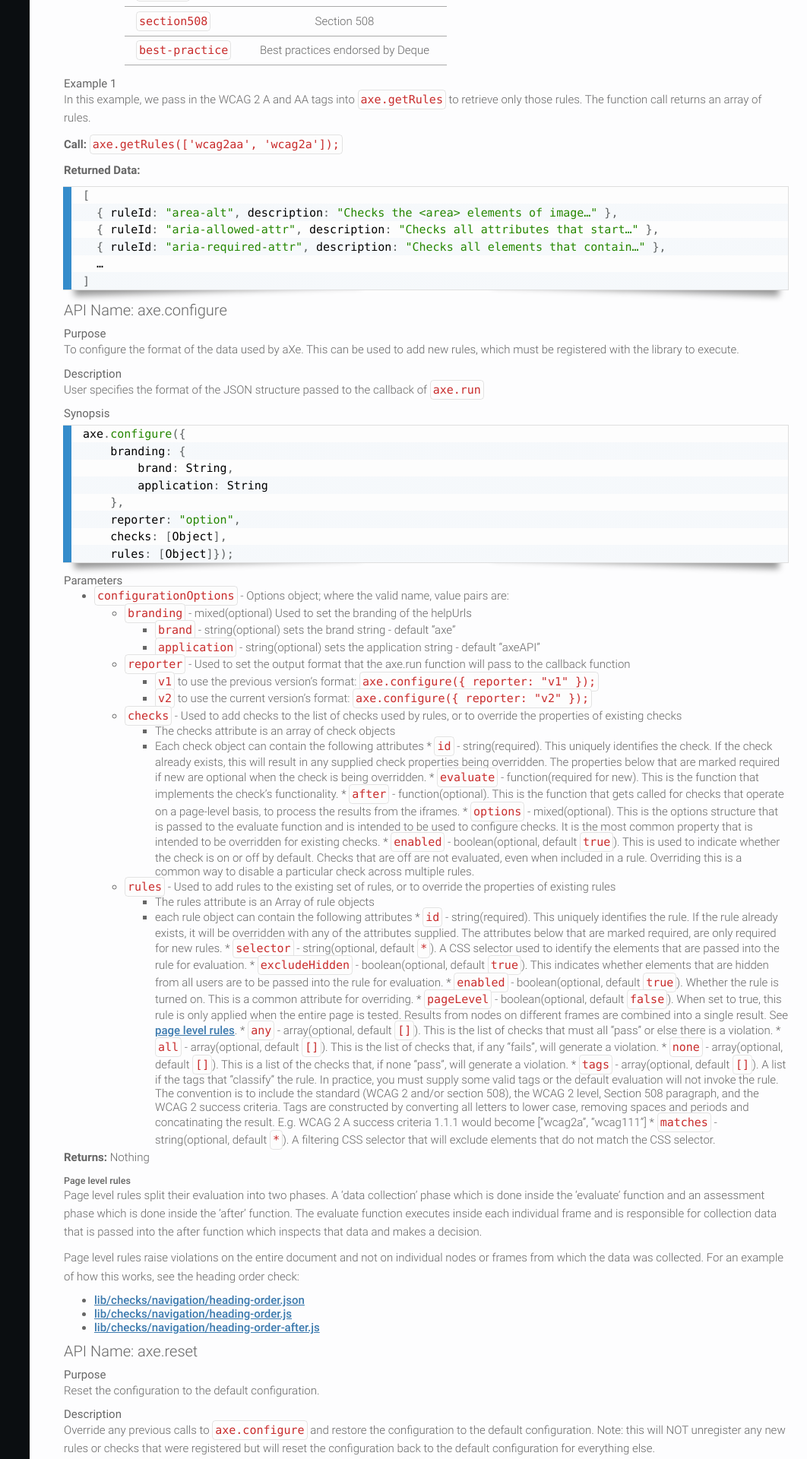
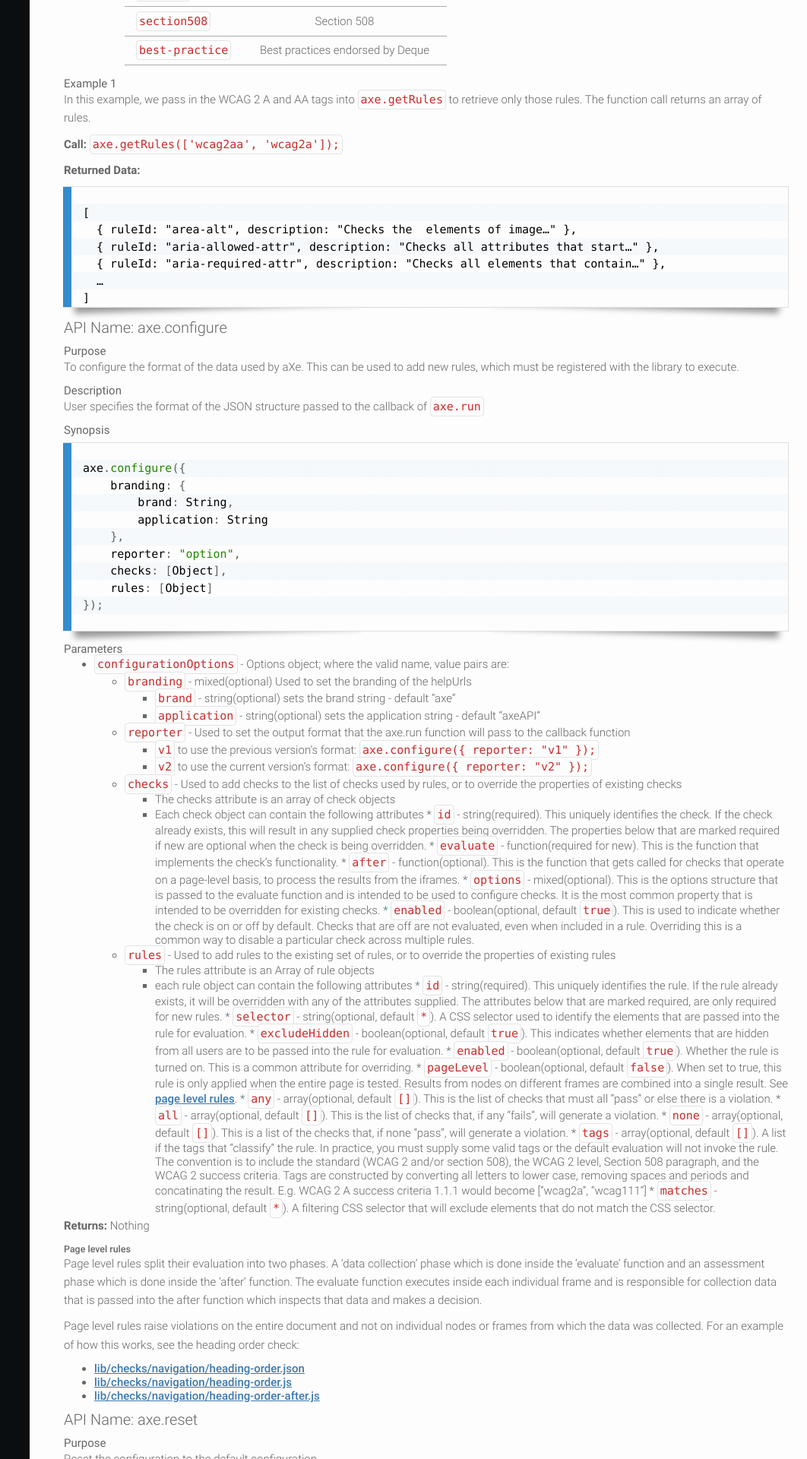
Before and after one commit to dequelabs/axe-website, a Jekyll site: the page built from docs.md, in a window 1280 px wide. Shown: the part 1653-3573 px from the top of the page at 76% size, without its empty margins (218-1280 px from the left). Built offline with Jekyll 4.4.1, drawn with Linux system fonts in a browser that asks for light colours; some of the changed text lies outside the part shown.

Commit message:
style: fix syntax highlighting in docs

````diff
--- a/docs.md
+++ b/docs.md
@@ -97,14 +97,16 @@
 
 **Returned Data:**
 
-```javascript
+<div class="highlighter-route language-json">
+<pre><code>
 [
   { ruleId: "area-alt", description: "Checks the <area> elements of image…" },
   { ruleId: "aria-allowed-attr", description: "Checks all attributes that start…" },
   { ruleId: "aria-required-attr", description: "Checks all elements that contain…" },
   …
 ]
-```
+</code></pre>
+</div>
 
 ### API Name: axe.configure
 
@@ -118,7 +120,8 @@
 
 #### Synopsis
 
-```javascript
+<div class="highlighter-route language-javascript">
+<pre><code>
 axe.configure({
 	branding: {
 		brand: String,
@@ -126,8 +129,11 @@
 	},
 	reporter: "option",
 	checks: [Object],
-	rules: [Object]});
-```
+	rules: [Object]
+});
+
+</code></pre>
+</div>
 
 #### Parameters
 
@@ -167,6 +173,7 @@
 Page level rules split their evaluation into two phases. A 'data collection' phase which is done inside the 'evaluate' function and an assessment phase which is done inside the 'after' function. The evaluate function executes inside each individual frame and is responsible for collection data that is passed into the after function which inspects that data and makes a decision.
 
 Page level rules raise violations on the entire document and not on individual nodes or frames from which the data was collected. For an example of how this works, see the heading order check:
+
 - [lib/checks/navigation/heading-order.json](https://github.com/dequelabs/axe-core/blob/master/lib/checks/navigation/heading-order.json)
 - [lib/checks/navigation/heading-order.js](https://github.com/dequelabs/axe-core/blob/master/lib/checks/navigation/heading-order.js)
 - [lib/checks/navigation/heading-order-after.js](https://github.com/dequelabs/axe-core/blob/master/lib/checks/navigation/heading-order-after.js)
@@ -183,9 +190,12 @@
 
 #### Synopsis
 
-```javascript
+<div class="highlighter-route language-javascript">
+<pre><code>
 axe.reset();
-```
+
+</code></pre>
+</div>
 
 #### Parameters
 
@@ -204,9 +214,12 @@
 
 #### Synopsis
 
-```javascript
+<div class="highlighter-route language-javascript">
+<pre><code>
 axe.run(context, options, callback);
-```
+
+</code></pre>
+</div>
 
 #### Parameters axe.run
 
@@ -245,47 +258,58 @@
 
 1. Include the first item in the `$fixture` NodeList but exclude its first child
 
-	```javascript
+	<div class="highlighter-route language-json">
+	<pre><code>
 	{
 	  include: $fixture[0],
 	  exclude: $fixture[0].firstChild
 	}
-	```
+	</code></pre>
+	</div>
 2. Include the element with the ID of `fix` but exclude any `div`s within it
 
-	```javascript
+	<div class="highlighter-route language-json">
+	<pre><code>
 	{
 	  include: [['#fix']],
 	  exclude: [['#fix div']]
 	}
-	```
+	</code></pre>
+	</div>
 3. Include the whole document except any structures whose parent contains the class `exclude1` or `exclude2`
 
-	```javascript
+	<div class="highlighter-route language-json">
+	<pre><code>
 	{
 	  exclude: [['.exclude1'], ['.exclude2']]
 	}
-	```
+	</code></pre>
+	</div>
 4. Include the element with the ID of `fix`, within the iframe with id `frame`
 
-  ```javascript
+  <div class="highlighter-route language-json">
+	<pre><code>
   {
     include: [['#frame', '#fix']]
   }
-  ```
+  </code></pre>
+  </div>
 5. Include the element with the ID of `fix`, within the iframe with id `frame2`, within the iframe with id `frame1`
 
-  ```javascript
+  <div class="highlighter-route language-json">
+	<pre><code>
   {
     include: [['#frame1', '#frame2', '#fix']]
   }
-  ```
+  </code></pre>
+  </div>
 6. Include the following:
   * The element with the ID of `fix`, within the iframe with id `frame2`, within the iframe with id `frame1`
   * The element with id `header`
   * All links
 
-  ```javascript
+  <div class="highlighter-route language-json">
+	<pre><code>
   {
     include: [
       ['#header'],
@@ -293,7 +317,8 @@
       ['#frame1', '#frame2', '#fix']
     ]
   }
-  ```
+  </code></pre>
+  </div>
 
 
 ##### Options Parameter
@@ -319,59 +344,69 @@
 
 	To run only WCAG 2.0 Level A rules, specify `options` as:
 
-	```javascript
+	<div class="highlighter-route language-json">
+	<pre><code>
 	{
 	  runOnly: {
 		  type: "tag",
 		  values: ["wcag2a"]
 		}
 	}
-	```
+	</code></pre>
+	</div>
 
 	To run both WCAG 2.0 Level A and Level AA rules, you must specify both `wcag2a` and `wcag2aa`:
 
-	```javascript
+	<div class="highlighter-route language-json">
+	<pre><code>
 	{
 	  runOnly: {
 	    type: "tag",
 	    values: ["wcag2a", "wcag2aa"]
 	  }
 	}
-	```
+	</code></pre>
+	</div>
 
 2. Run only a specified list of Rules
 
 	If you only want to run certain rules, specify options as:
 
-	```javascript
+	<div class="highlighter-route language-json">
+	<pre><code>
 	{
 	  runOnly: {
 	    type: "rule",
 	    values: [ "ruleId1", "ruleId2", "ruleId3" ]
 	  }
 	}
-	```
+	</code></pre>
+	</div>
 
 	This example will only run the rules with the id of `ruleId1`, `ruleId2`, and `ruleId3`. No other rule will run.
 
 3. Run all enabled Rules except for a list of rules
 
 	The default operation for axe.run is to run all WCAG 2.0 Level A and Level AA rules. If certain rules should be disabled from being run, specify `options` as:
-	```javascript
+	<div class="highlighter-route language-json">
+	<pre><code>
 	{
 	  "rules": {
 	    "color-contrast": { enabled: false },
 	    "valid-lang": { enabled: false }
 	  }
 	}
-	```
+	</code></pre>
+	</div>
 
 	This example will disable the rules with the id of `color-contrast` and `valid-lang`. All other rules will run. The list of valid rule IDs is specified in the section below.
 
 4. Run a modified set or rules using tags and rule enable
 
 	By combining runOnly with type: tags and the rules option, a modified set can be defined. This lets you include rules with unspecified tags, and exclude rules that do have the specified tag(s).
-	```javascript
+
+	<div class="highlighter-route language-json">
+	<pre><code>
 	{
 	  runOnly: {
 	    type: "tag",
@@ -382,14 +417,16 @@
 	    "valid-lang": { enabled: false }
 	  }
 	}
-	```
+	</code></pre>
+	</div>
 
 	This example includes all level A rules except for valid-lang, and in addition will include the level AA color-contrast rule.
 
 5. Run only some tags, bug exclude others
 
 	Similar to scope, the runOnly option can accept an object with an 'include' and 'exclude' property. Only those checks that match an included tag will run, except those that share a tag from the exclude list.
-	```javascript
+	<div class="highlighter-route language-json">
+	<pre><code>
 	{
 	  runOnly: {
 	    type: 'tags',
@@ -399,7 +436,8 @@
 	    }
 	  }
 	}
-	```
+	</code></pre>
+	</div>
 
 	This example first includes all `wcag2a` and `wcag2aa` rules. All rules that are tagged as `experimental` are than removed from the list of rules to run.
 
@@ -464,12 +502,15 @@
 
 In this example, we will pass the selector for the entire document, pass no options, which means all enabled rules will be run, and have a simple callback function that logs the entire results object to the console log:
 
-```javascript
+<div class="highlighter-route language-javascript">
+<pre><code>
 axe.run(document, function(err, results) {
   if (err) throw err;
   console.log(results);
 });
-```
+
+</code></pre>
+</div>
 
 ###### `passes`
 
@@ -520,7 +561,8 @@
 
 In this example, we pass the selector for the entire document, enable two additional best practice rules, and have a simple callback function that logs the entire results object to the console log:
 
-```javascript
+<div class="highlighter-rouge language-javascript">
+<pre><code>
 axe.run(document, {
   rules: {
     "heading-order": { enabled: true },
@@ -530,15 +572,17 @@
   if (err) throw err;
   console.log(results);
 });
-```
+
+</code></pre>
+</div>
 
 ### API Name: axe.registerPlugin
 
-Register a plugin with the aXe plugin system. See [implementing a plugin](plugins.html) for more information on the plugin system
+Register a plugin with the aXe plugin system. See [implementing a plugin](../plugins.html) for more information on the plugin system
 
 ### API Name: axe.cleanup
 
-Call the plugin system's cleanup function. See [implementing a plugin](plugins.html).
+Call the plugin system's cleanup function. See [implementing a plugin](../plugins.html).
 
 ### API Name: axe.a11yCheck
 
````
Also changed, not shown: plugins.md (+10 -4 lines).
